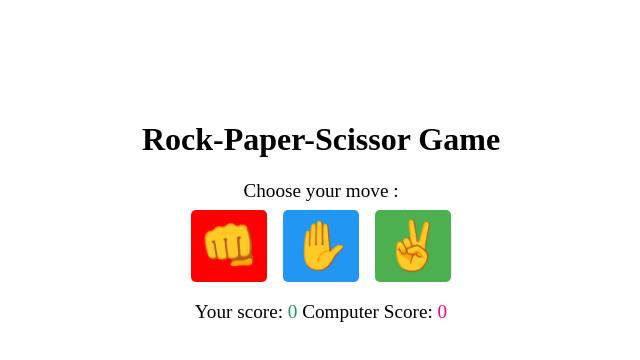
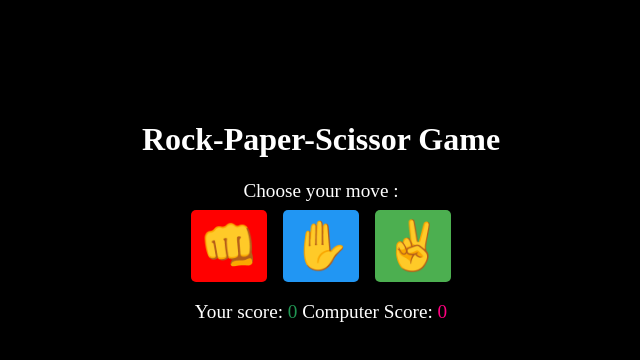
Before and after one commit to SHAKTHImsv/Rock-Paper-Scissor, a plain HTML site: page index.html in a window 1280 px wide. Shown: the whole page, without its empty margins (319-959 px from the left). Drawn offline with Linux system fonts and the light colour scheme.

Commit message:
style.css

```diff
--- a/style.css
+++ b/style.css
@@ -2,18 +2,20 @@ body{
     margin: 0;
     padding: 0;
     box-sizing: border-box;
-    background-color: #fff;
+    background-color: black;
     font-family: 'Arial'sans-serif ;
 }
 h1{
     font-size: 2rem;
     text-align: center;
     padding-top: 100px;
+    color: white;
 }
 p{
     font-size: 1.2rem;
     text-align: center;
     margin-bottom: 8px;
+    color: white;
 }
 .buttons{
     display: flex;
```
